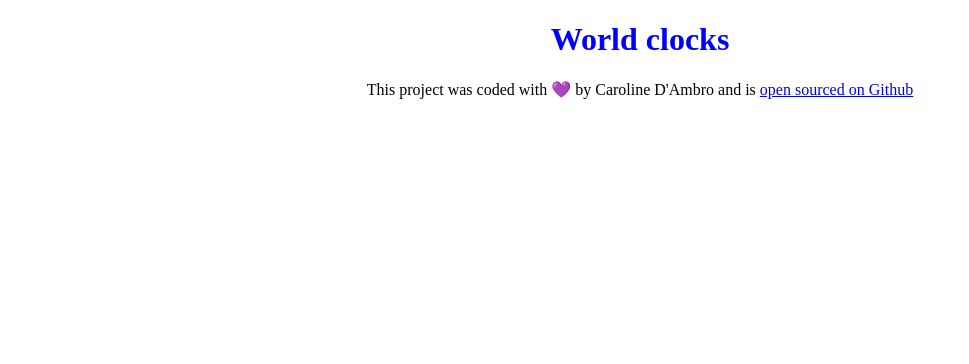
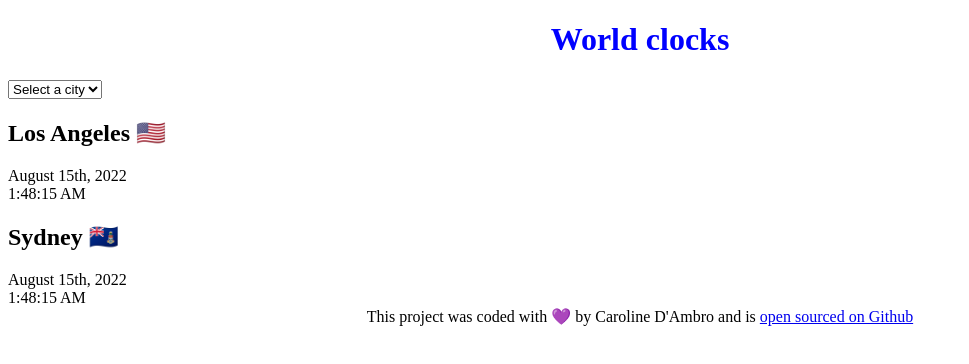
Before and after one commit to carolinedam/world-clocks, a plain HTML site: page index.html in a window 1280 px wide. Shown: the whole page, without its empty margins (0-969 px from the left). Drawn offline with Linux system fonts and the light colour scheme.

Commit message:
Added HTML

```diff
--- a/index.html
+++ b/index.html
@@ -8,7 +8,25 @@
     <title>World Clocks - Caroline D'Ambro</title>
   </head>
   <body>
-    <h1>World clocks</h1>
+    <div class="container">
+      <h1>World clocks</h1>
+      <select>
+        <option value="">Select a city</option>
+        <option value="">London</option>
+        <option value="">New York</option>
+        <option value="">Auckland</option>
+      </select>
+      <div class="city">
+        <h2>Los Angeles 🇺🇸</h2>
+        <div class="date">August 15th, 2022</div>
+        <div class="time">1:48:15 AM</div>
+      </div>
+      <div class="city">
+        <h2>Sydney 🇰🇾</h2>
+        <div class="date">August 15th, 2022</div>
+        <div class="time">1:48:15 AM</div>
+      </div>
+    </div>
     <footer>
       This project was coded with 💜 by Caroline D'Ambro and is
       <a href="https://github.com/carolinedam/world-clocks" target="_blank"
```
